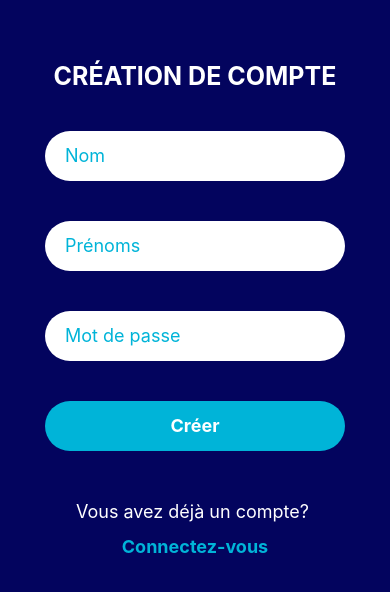
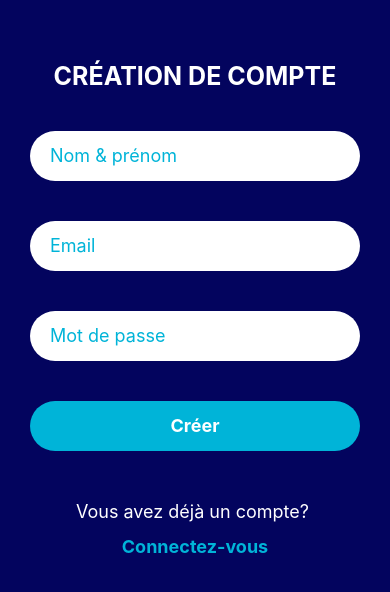
Before and after one commit to axeltutos/estiam-reactnative-qcm, a React Native app: screen /Register in a window 390 px wide. Shown: the part 116-708 px from the top of the page. Built offline with nearby package versions, Linux system fonts and the light colour scheme.

Commit message:
Adding home page design

```diff
--- a/src/screens/HomeScreen.js
+++ b/src/screens/HomeScreen.js
@@ -1,29 +1,170 @@
 import React from 'react'
-import { Button, StyleSheet, Text, View } from 'react-native';
+import { Alert, Dimensions, Image, ScrollView, StyleSheet, Text, TouchableHighlight, TouchableOpacity, View } from 'react-native';
 import Colors from '../constants/Colors.js';
+import { AntDesign } from '@expo/vector-icons';
 
+const WINDOW = Dimensions.get("window");
+
+const SQL_IMG = "https://img.freepik.com/free-vector/programmer-working-with-sql_52683-22997.jpg?w=1060&t=st=1693100890~exp=1693101490~hmac=e73c2a5671fe51910bb191c41bb1acce986d5e11230f4ac60f0a58cebb6a594c";
+const HTML = "https://img.freepik.com/free-vector/web-developers-courses-computer-programming-web-design-script-coding-study-computer-science-student-learning-interface-structure-components_335657-2542.jpg?w=1060&t=st=1693102993~exp=1693103593~hmac=d138d1b1a1ee1a5a8c633bae0f0b4340db23c1d053b398855bd56bf3af88bbde";
+const REACT = "https://img.freepik.com/free-vector/react-native-mobile-app-abstract-illustration_335657-5140.jpg?w=1060&t=st=1693103087~exp=1693103687~hmac=2581270968cf34941688f241a9c88e9d2582dc9784dbbe6f1c3058e48669ad46";
+const REACT_NATIVE = "https://img.freepik.com/free-vector/react-native-mobile-app-abstract-concept-illustration-cross-platform-native-mobile-app-development-framework-javascript-library-user-interface-operating-system_335657-3350.jpg?w=1060&t=st=1693103055~exp=1693103655~hmac=1b90c51a93670b480ffc70f51fdfdf4e3783e25fe6d43401dfdca12e6b1efaf5";
 
 const HomeScreen = ({navigation}) => {
+  const quizList = [
+    { id: 1, title: "Débutant php & Mysql", questions: [], image: SQL_IMG},
+    { id: 2, title: "Les bases de React", questions: [], image: REACT},
+    { id: 3, title: "React Native intermediaire", questions: [], image: REACT_NATIVE},
+    { id: 4, title: "Initiation à Docker", questions: [], image: SQL_IMG},
+    { id: 5, title: "HTML/CSS, les bases", questions: [], image: HTML},
+    { id: 6, title: "Angular pour les nuls", questions: [], image: SQL_IMG},
+  ];
+
+  const startQuiz = (quiz) => {
+    console.log(quiz.title);
+
+    navigation.navigate('Quiz');
+  }
+
+  const logout = () => {
+    console.log("Déconnexion");
+
+    Alert.alert(
+      'Déconnexion',
+      "Êtes-vous sûr de vouloir vous déconnecter?",
+      [
+        {
+          text: "Non",
+          onPress: () => {
+            console.log("Non");
+          }
+        },
+        {
+          text: "Oui",
+          onPress: () => {
+            navigation.replace('Login');
+          }
+        },
+      ]
+    );
+  }
+
   return (
-    <View style={styles.container}>
-      <Text style={styles.containerText}>HomeScreen</Text>
-      <Button title={"Start Quiz"} onPress={() => navigation.navigate('Quiz')} />
-    </View>
+    <ScrollView style={styles.container}>
+      <View style={styles.pageHeaderBlock}>
+        <Text style={styles.pageTitle}>Home</Text>
+
+        <TouchableOpacity
+          activeOpacity={0.5}
+          onPress={ logout }
+        >
+          <AntDesign name={'logout'} size={22} color={Colors.white} />
+        </TouchableOpacity>
+      </View>
+
+      <View style={styles.sectionTitleBlock}>
+        <Text style={styles.sectionTitleText}>Hello <Text style={styles.sectionUserName}>Jack</Text></Text>
+        <Text style={styles.sectionQuestion}>
+          Quel qcm voudrais-tu passer aujourd'hui?
+        </Text>
+      </View>
+
+      <View style={styles.quizList}>
+        {
+          quizList.map(quiz => (
+            <TouchableOpacity
+              key={quiz.id}
+              activeOpacity={0.6}
+              onPress={() => startQuiz(quiz)}
+            >
+              <View style={styles.quizCard}>
+                <Image style={styles.quizImg} source={{ uri: quiz.image}} />
+                <View style={styles.quizDetails}>
+                  <Text style={styles.quizTitle}>{quiz.title}</Text>
+                  <Text style={styles.quizTotalQuestions}>{quiz.questions.length + ' questions'}</Text>
+                </View>
+              </View>
+            </TouchableOpacity>
+          ))
+        }
+      </View>
+    </ScrollView>
   )
 }
 
 const styles = StyleSheet.create({
     container: {
-        flex: 1,
-        backgroundColor: Colors.default,
-        alignItems: "center",
-        justifyContent: "center"
+      flex: 1,
+      backgroundColor: Colors.default,
+      paddingHorizontal: 15,
+      paddingTop: 30,
     },
-    containerText: {
-        color: Colors.white,
-        fontSize: 18,
-        fontWeight: "bold",
-        marginBottom: 20,
+    pageHeaderBlock: {
+      flexDirection: 'row',
+      alignItems: 'center',
+      justifyContent: 'space-between',
+      minHeight: 50,
+      marginTop: 10,
+    },
+    pageTitle: {
+      fontSize: 30,
+      fontWeight: 900,
+      color: Colors.secondary
+    },
+    sectionTitleBlock: {
+      marginVertical: 25,
+    },
+    sectionTitleText: {
+      fontSize: 25,
+      fontWeight: 900,
+      color: Colors.white,
+    },
+    sectionUserName: {
+    },
+    sectionQuestion: {
+      fontSize: 18,
+      color: Colors.secondary
+    },
+    quizList: {
+      flex: 1,
+      flexDirection: 'row',
+      flexWrap: 'wrap',
+      justifyContent: 'space-between',
+      paddingBottom: 30,
+    },
+    quizCard: {
+      backgroundColor: Colors.white,
+      width: WINDOW.width / 2.5,
+      height: 220,
+      borderRadius: 10,
+      marginVertical: 15,
+      shadowColor: Colors.dark,
+      shadowOpacity: 0.4,
+      shadowRadius: 15,
+    },
+    quizImg: {
+      width: "100%",
+      height: 125,
+      resizeMode: 'cover',
+      borderRadius: 10,
+    },
+    quizDetails: {
+      flex: 1,
+      paddingVertical: 10,
+      paddingHorizontal: 10,
+      justifyContent: 'space-between',
+      backgroundColor: Colors.secondary,
+      borderBottomLeftRadius: 10,
+      borderBottomRightRadius: 10,
+    },
+    quizTitle: {
+      fontSize: 18,
+      fontWeight: 'bold',
+      color: Colors.white,
+    },
+    quizTotalQuestions: {
+      color: Colors.default,
+      fontWeight: 700,
     }
 })
 
--- a/src/screens/LoginScreen.js
+++ b/src/screens/LoginScreen.js
@@ -1,5 +1,5 @@
-import React from 'react'
-import { Button, Image, StyleSheet, Text, View, Dimensions } from 'react-native';
+import React, { useState } from 'react'
+import { Button, Image, StyleSheet, Text, View, Dimensions, Alert } from 'react-native';
 import Colors from '../constants/Colors.js';
 import CustomInput from '../components/CustomInput.js';
 import CustomButton from '../components/CustomButton.js';
@@ -9,6 +9,25 @@ import { StatusBar } from 'expo-status-bar';
 const WINDOW = Dimensions.get("window");
 
 const LoginScreen = (props) => {
+  const [email, setEmail] = useState("");
+  const [password, setPassword] = useState("");
+
+  const handleLogin = () => {
+    if(email.length == 0) {
+      Alert.alert("Renseignez votre email svp!");
+      return;
+    }
+
+    if(password.length == 0) {
+      Alert.alert("Renseignez votre mot de passe svp!");
+      return;
+    }
+
+    console.log(email, password);
+
+    props.navigation.replace("Tabs")
+  }
+
   return (
     <View style={styles.container}>
       <Image style={styles.appLogo} source={require("../assets/quiz-logo-1.png")} />
@@ -18,12 +37,15 @@ const LoginScreen = (props) => {
       <CustomInput
         placeholder={"Email"}
         keyboardType='email-address'
+        onChangeText={(text) => setEmail(text)}
       />
       <CustomInput
         placeholder={"Mot de passe"}
-        secureTextEntry />
+        secureTextEntry
+        onChangeText={(text) => setPassword(text)}
+      />
 
-      <CustomButton style={styles.loginBtn} title='Connexion' onPress={() => props.navigation.navigate("Tabs")} />
+      <CustomButton style={styles.loginBtn} title='Connexion' onPress={handleLogin} />
 
 
       <View style={styles.registerBlock}>
@@ -60,7 +82,7 @@ const styles = StyleSheet.create({
       marginTop: 20,
     },
     registerBlock: {
-      width: "70%",
+      width: "80%",
       flexDirection: 'row',
       flexWrap: "wrap",
       alignItems: 'center',
--- a/src/screens/RegisterScreen.js
+++ b/src/screens/RegisterScreen.js
@@ -1,4 +1,4 @@
-import React from 'react'
+import React, { useState } from 'react'
 import { Button, StyleSheet, Text, View } from 'react-native'
 import Colors from '../constants/Colors.js';
 import CustomInput from '../components/CustomInput.js';
@@ -7,24 +7,53 @@ import CustomButton from '../components/CustomButton.js';
 import { StatusBar } from 'expo-status-bar';
 
 const RegisterScreen = (props) => {
+  const [email, setEmail] = useState("");
+  const [fullName, setFullName] = useState("");
+  const [password, setPassword] = useState("");
+
+  const handleRegistration = () => {
+    if(fullName.length == 0) {
+      Alert.alert("Renseignez votre nom et prénom svp!");
+      return;
+    }
+
+    if(email.length == 0) {
+      Alert.alert("Renseignez votre email svp!");
+      return;
+    }
+
+    if(password.length == 0) {
+      Alert.alert("Renseignez votre mot de passe svp!");
+      return;
+    }
+
+    console.log(fullName, email, password);
+
+    props.navigation.replace("Tabs");
+  }
+
   return (
-    <View style={styles.container}>
       <View style={styles.container}>
         <Text style={styles.appName}>Création de compte</Text>
 
         <CustomInput
-          placeholder={"Nom"}
+          placeholder={"Nom & prénom"}
+          onChangeText={(text) => setFullName(text)}
         />
 
         <CustomInput
-          placeholder={"Prénoms"}
+          placeholder={"Email"}
+          keyboardType='email-address'
+          onChangeText={(text) => setEmail(text)}
         />
 
         <CustomInput
           placeholder={"Mot de passe"}
-          secureTextEntry />
+          secureTextEntry
+          onChangeText={(text) => setPassword(text)}
+        />
 
-        <CustomButton style={styles.loginBtn} title='Créer' onPress={() => props.navigation.navigate("Tabs")} />
+        <CustomButton style={styles.loginBtn} title='Créer' onPress={handleRegistration} />
 
         <View style={styles.registerBlock}>
           <Text style={styles.noAccountText}>Vous avez déjà un compte? </Text>
@@ -33,7 +62,6 @@ const RegisterScreen = (props) => {
 
         <StatusBar style='light' />
       </View>
-    </View>
   )
 }
 
```
